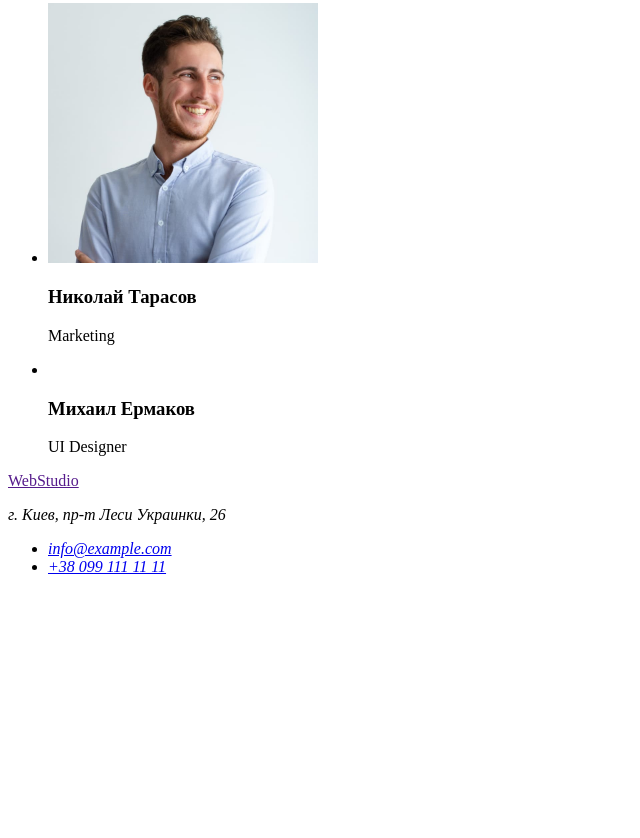
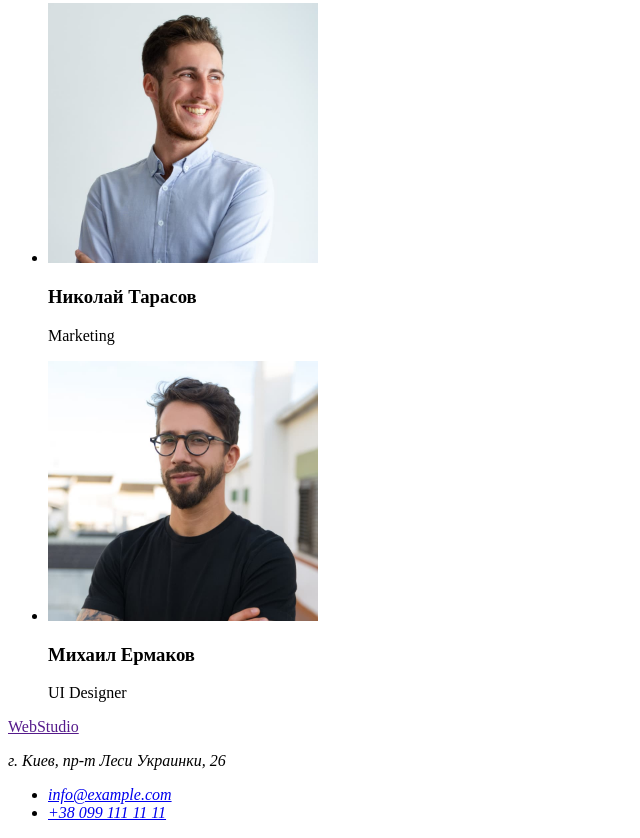
Before and after one commit to Anna-Ria/goit-markup-hw-01, a plain HTML site: page index.html in a window 1280 px wide. Shown: the part 2292-3130 px from the top of the page, without its empty margins (0-640 px from the left). Before the commit the page ends 2884 px from the top, so only its background shows below. Drawn offline with Linux system fonts and the light colour scheme.

Commit message:
Update index.html

```diff
--- a/index.html
+++ b/index.html
@@ -107,7 +107,7 @@
         </li>
 
         <li>
-            <img src="./images/images/img7" alt="" width="270"/>
+            <img src="./images/images/img7.jpg" alt="" width="270"/>
             <h3>Михаил Ермаков</h3>
             <p>UI Designer</p>
         </li>
```
